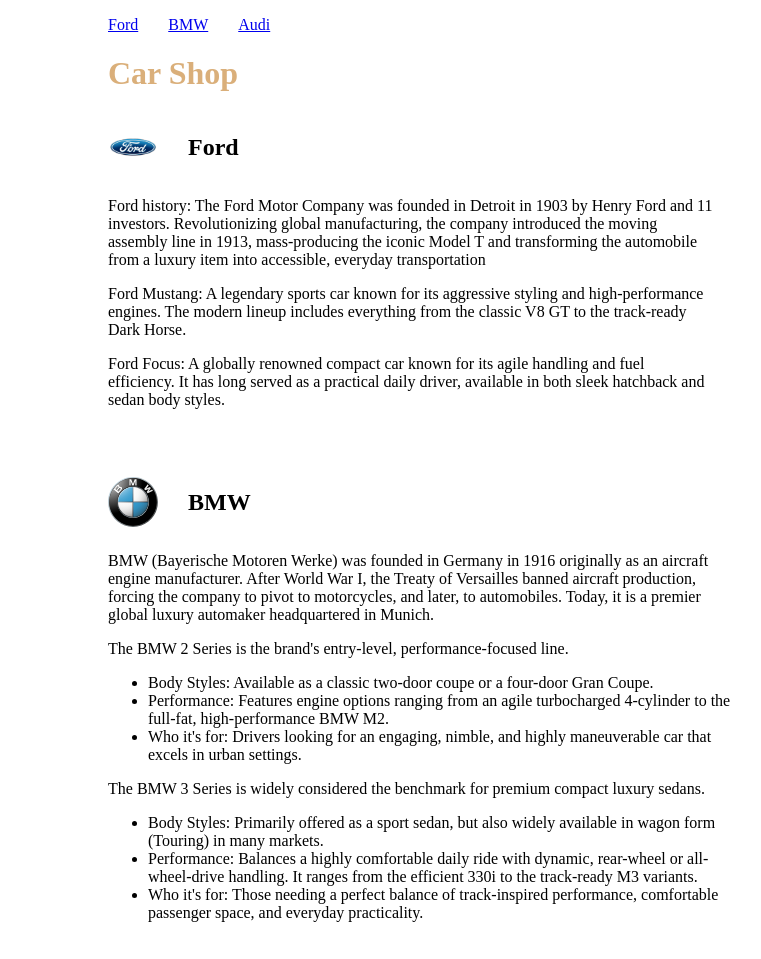
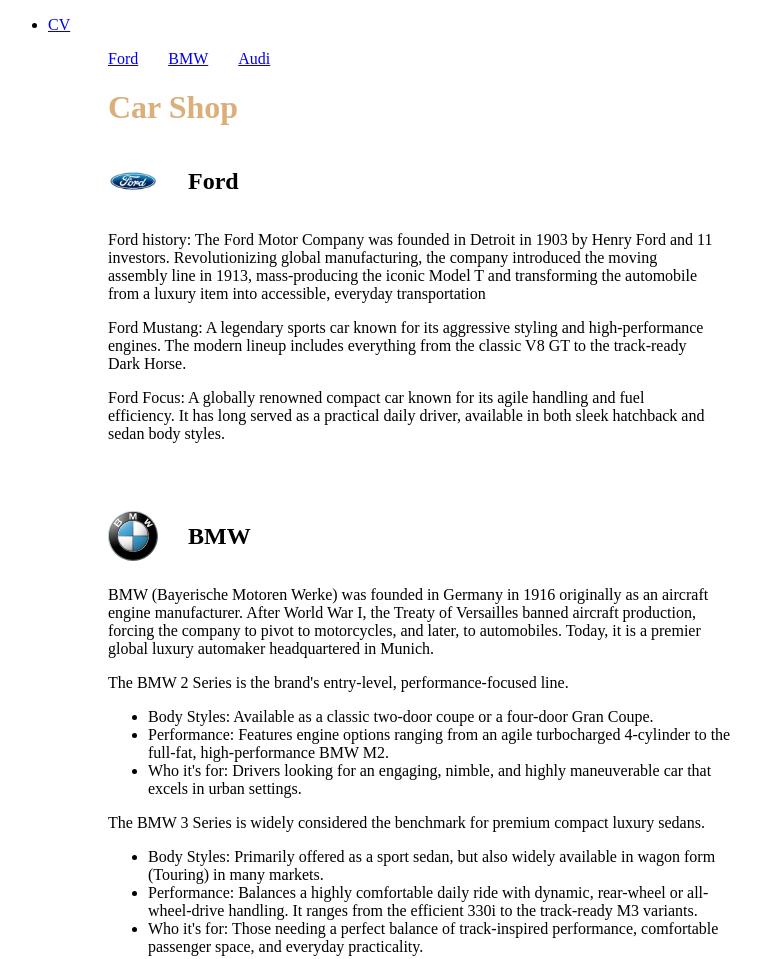
Before and after one commit to KadarKadarSasha/kadar-car-shop, a website: page index.html in a window 1280 px wide. Shown: the top 959 px of the page, without its empty margins (0-761 px from the left). Drawn offline with Linux system fonts and the light colour scheme.

Commit message:
add link to cv file in index.html

```diff
--- a/index.html
+++ b/index.html
@@ -7,6 +7,9 @@
     <link rel="stylesheet" href="./assets/css/style.css" />
   </head>
   <body>
+    <ul>
+      <li><a href="./cv.html">CV</a></li>
+    </ul>
     <header>
       <nav>
         <ul>
```
